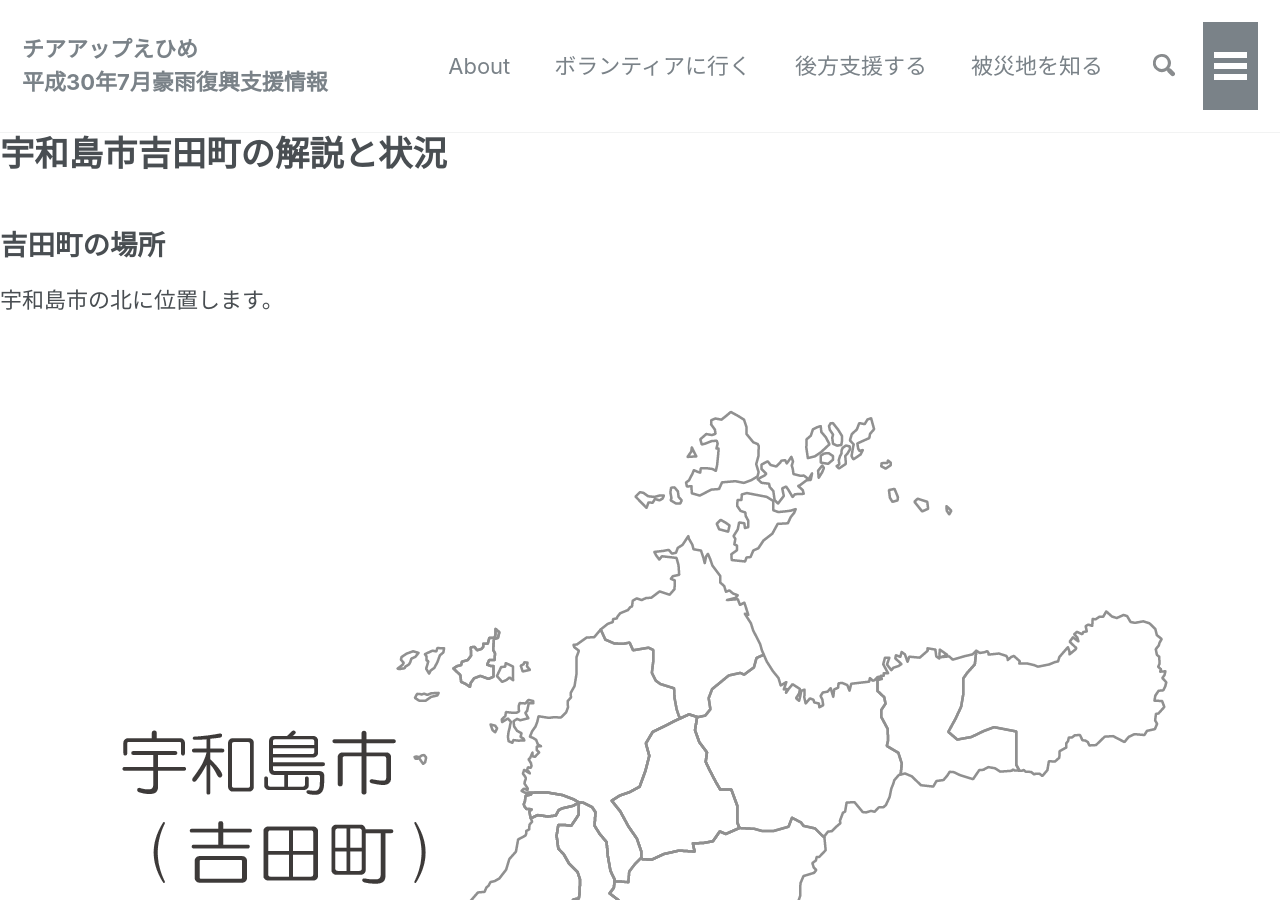
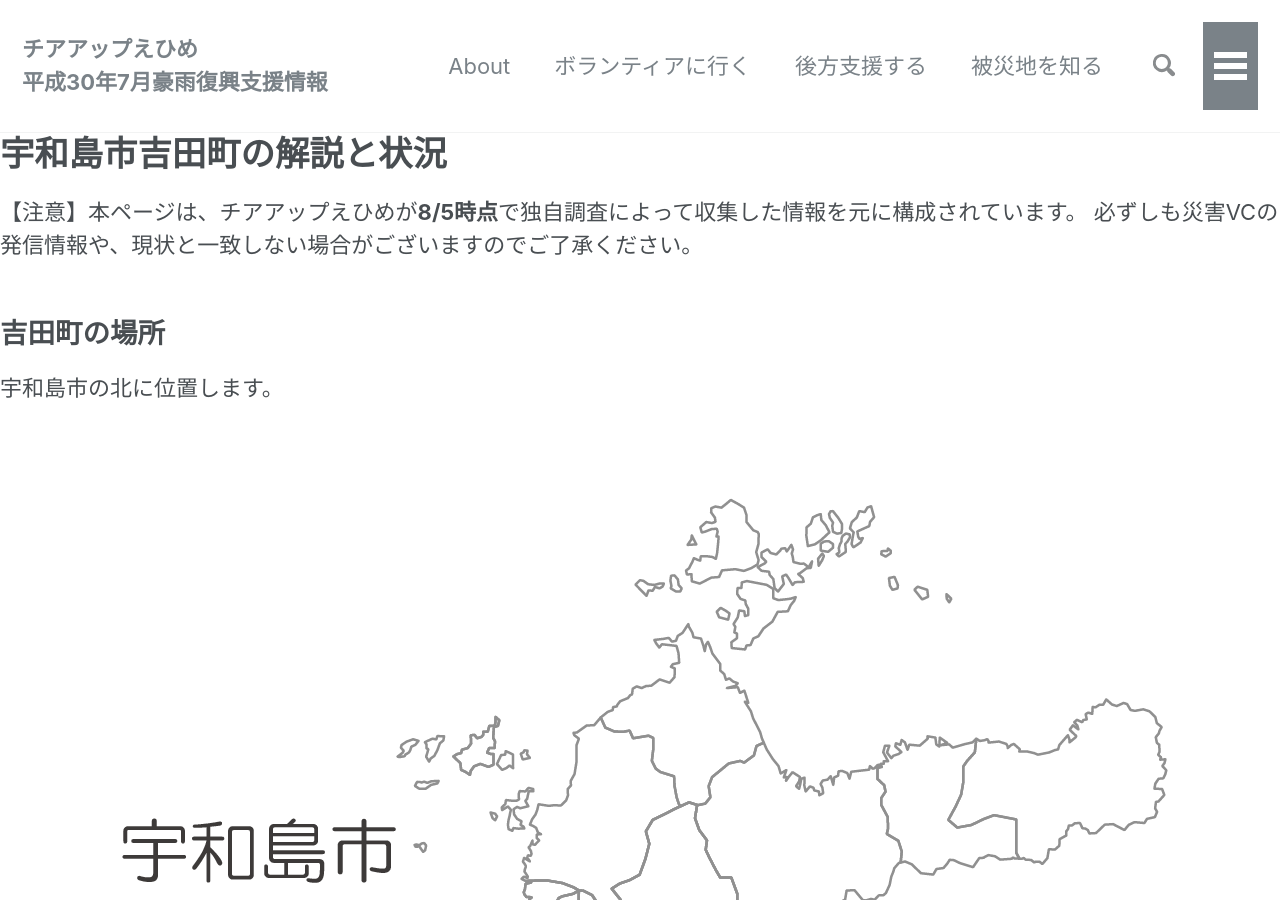
Before and after one commit to cheerup-ehime/cheerup-ehime.github.io, a Jekyll site: the page built from volunteer-new/yoshida.md, in a window 1280 px wide and 900 px high. Built offline with Jekyll 4.4.1, drawn with Linux system fonts in a browser that asks for light colours; nearby versions of some CDN libraries; our own code applies the rules of GitHub Pages for plain Markdown files; comment, search, counter and statistics services are not loaded.

Commit message:
注意書き追加

```diff
--- a/volunteer-new/yoshida.md
+++ b/volunteer-new/yoshida.md
@@ -13,6 +13,9 @@ last_modified_at: 2018-08-06 10:32:28 +0900
 ---
 
 # 宇和島市吉田町の解説と状況
+
+【注意】本ページは、チアアップえひめが**8/5時点**で独自調査によって収集した情報を元に構成されています。
+必ずしも災害VCの発信情報や、現状と一致しない場合がございますのでご了承ください。
 
 ## 吉田町の場所
 
```
